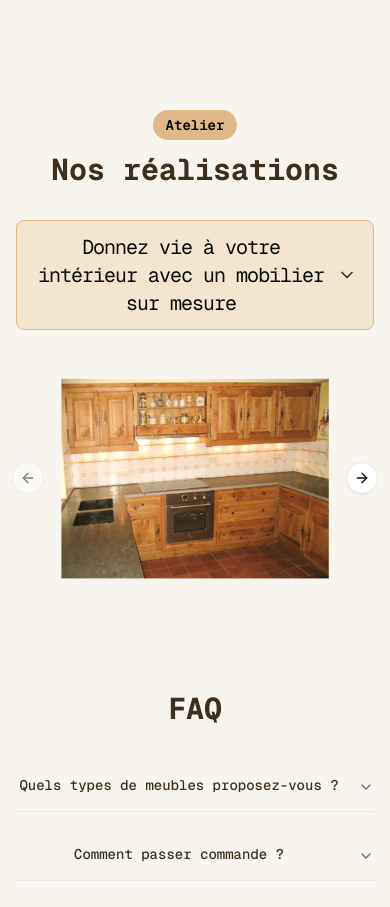
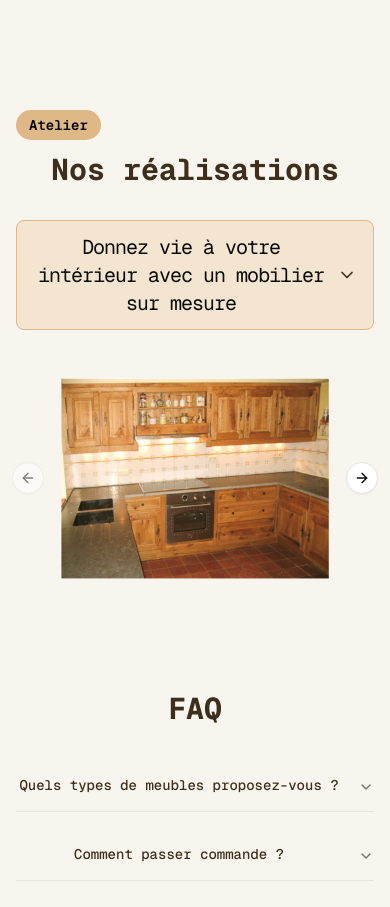
Before and after one commit to Eliassylla/arnaud-labarre-mvp, a Next.js app: page / in a window 390 px wide. Shown: the part 3201-4108 px from the top of the page. Built offline with nearby package versions, Linux system fonts and the light colour scheme; a web font is replaced by a local one.

Commit message:
🎨 UI: Alignement du badge 'Atelier' à gauche sur mobile/tablette vue portrait

```diff
--- a/src/components/feature.tsx
+++ b/src/components/feature.tsx
@@ -40,7 +40,7 @@ function Feature() {
   return (
   <div className="w-full pt-4 lg:pt-8 pb-8 lg:pb-16 bg-[#F8F5EF]">
       <div className="container px-4 md:px-6 mx-auto">
-        <div className="flex justify-center lg:hidden mb-3">
+        <div className="flex justify-start lg:hidden mb-3">
           <Badge className="bg-[#DEB887] text-black dark:bg-[#5B270B] dark:text-white px-3 py-1 text-sm">
             Atelier
           </Badge>
```
